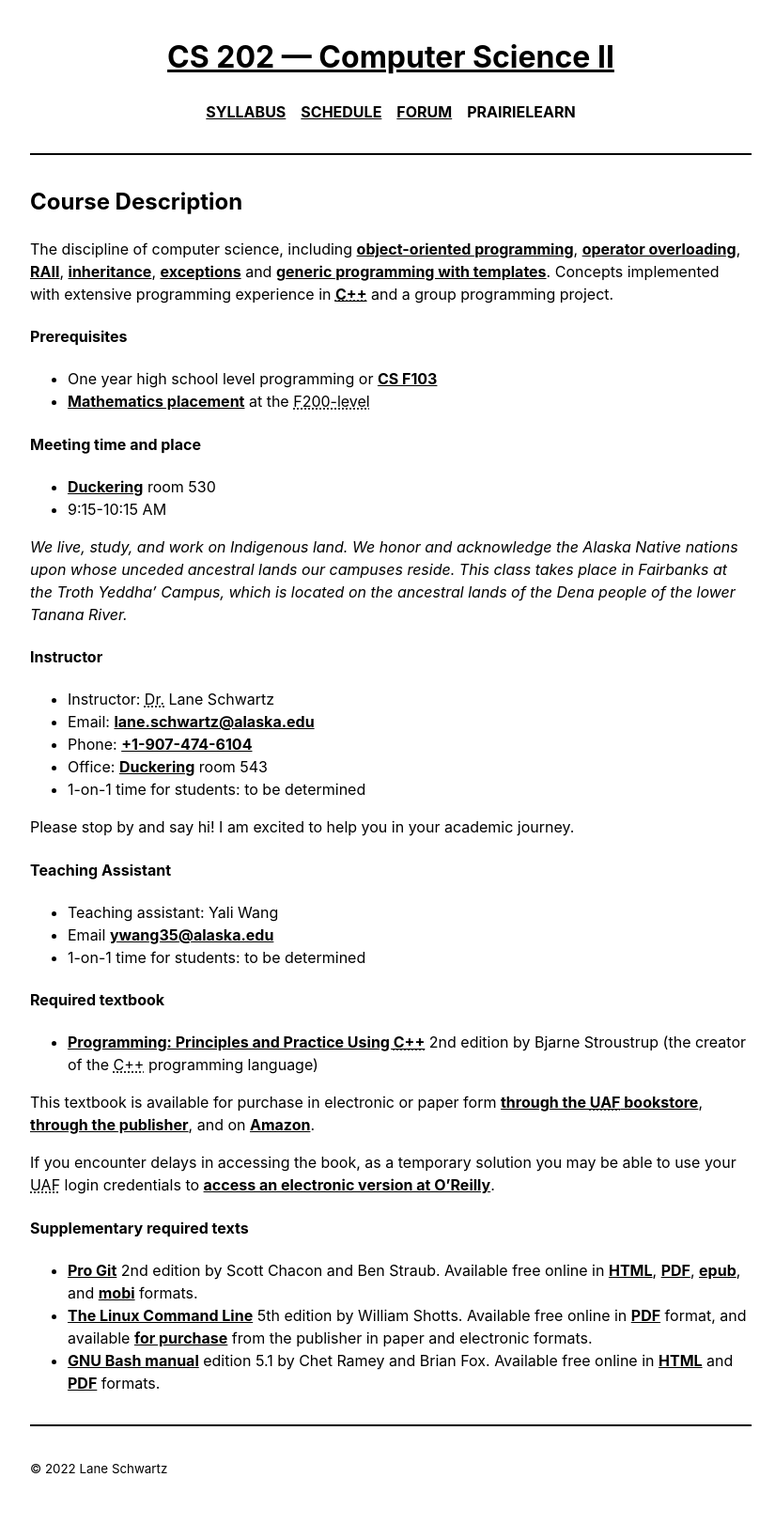
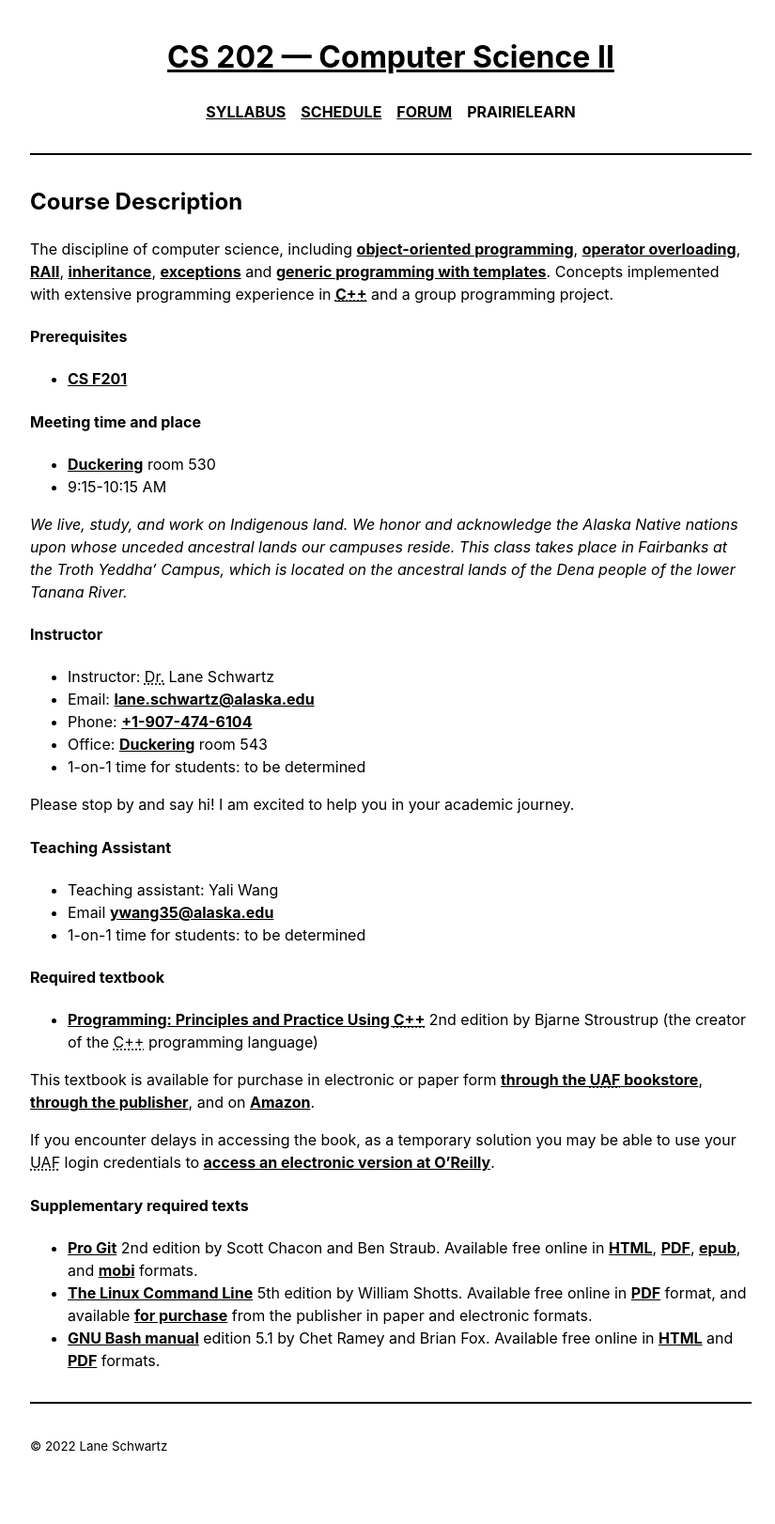
Before and after one commit to 2022-Spring-UAF-CS202/2022-Spring-UAF-CS202.github.io, a Jekyll site: the page built from index.md, in a window 1280 px wide. Shown: the whole page at 94% size, without its empty margins (224-1049 px from the left). Built offline with Jekyll 4.4.1, drawn with Linux system fonts in a browser that asks for light colours; after the commit the page ends 1598 px from its top, so only the background shows below that.

Commit message:
202 prereq

```diff
--- a/course/prereqs.md
+++ b/course/prereqs.md
@@ -1,4 +1,3 @@
 #### Prerequisites
 
-* One year high school level programming or [CS F103](https://catalog.uaf.edu/search/?P=CS%20F103)
-* [Mathematics placement](https://www.alaska.edu/aleks/) at the F200-level
+* [CS F201](https://catalog.uaf.edu/search/?P=CS%20F210)
```
